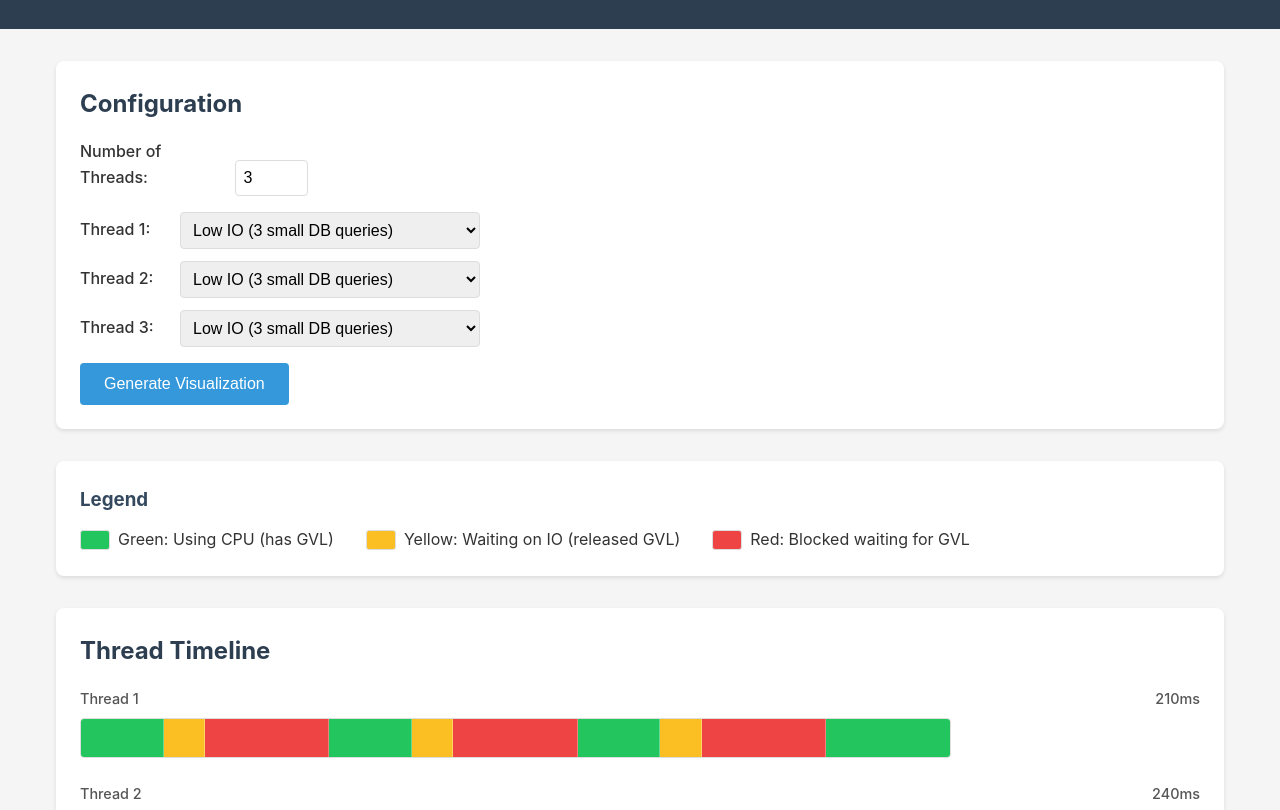
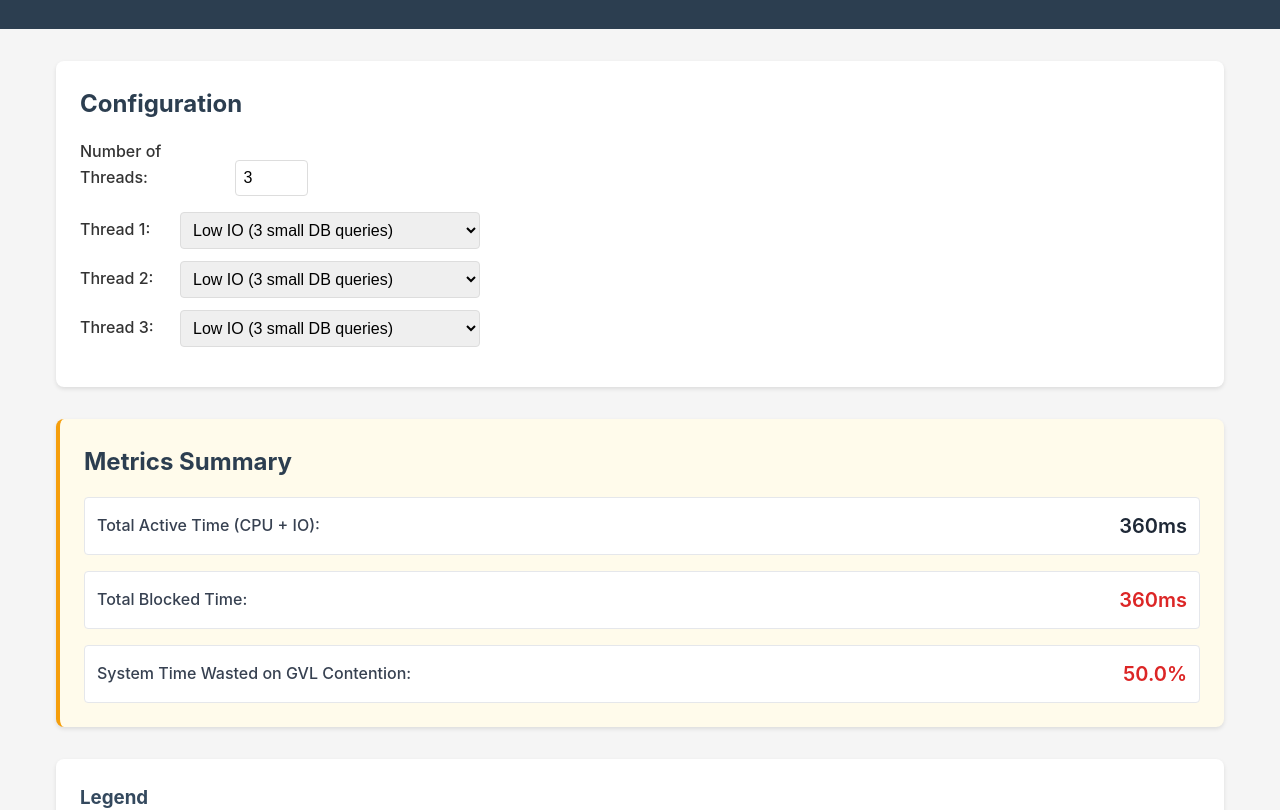
Before and after one commit to fesilvajacquier/rails_threads_visualization, a plain HTML site: page docs/index.html in a window 1280 px wide. Shown: the part 120-930 px from the top of the page. Drawn offline with Linux system fonts and the light colour scheme.

Commit message:
feat: add performance metrics and remove unnecessary UI
Adds comprehensive performance metrics to help users understand GVL
contention impact. Removes "Generate Visualization" button in favor
of automatic real-time updates.

New features:
- Per-thread metrics in labels (Total, Blocked, Active time)
- Metrics Summary section showing system-wide statistics
- Total Active Time (CPU + IO)
- Total Blocked Time with red emphasis
- GVL contention percentage calculation
- Real-time automatic updates when changing configurations

UI improvements:
- Remove unnecessary "Generate Visualization" button
- Automatic updates on any thread config change
- Red emphasis on all blocked time metrics for educational impact
- Amber/yellow background on metrics summary section

Technical changes:
- simulateThreads() now returns {timelines, metrics} object
- Added per-thread metrics: blocked, cpu, io, active, total
- Added aggregate metrics: totalBlocked, totalActive, percentBlocked
- New renderMetricsSummary() function
- Updated renderVisualization() to accept and display metrics

```diff
--- a/docs/index.html
+++ b/docs/index.html
@@ -20,7 +20,11 @@
                 <input type="number" id="thread-count" min="1" max="10" value="3">
             </div>
             <div id="thread-configs"></div>
-            <button id="regenerate">Generate Visualization</button>
+        </section>
+
+        <section id="metrics-summary">
+            <h2>Metrics Summary</h2>
+            <div id="metrics-container"></div>
         </section>
 
         <section id="legend">
--- a/docs/simulation.js
+++ b/docs/simulation.js
@@ -33,7 +33,7 @@ const STATE = {
 /**
  * Simulates concurrent thread execution with GVL contention
  * @param {Array<string>} threadConfigs - Array of profile keys (e.g., ['low-io', 'heavy-io', 'low-io'])
- * @returns {Array<Array<{state: string, startTime: number, duration: number}>>} Timeline for each thread
+ * @returns {{timelines: Array, metrics: Object}} Timelines and calculated metrics
  */
 function simulateThreads(threadConfigs) {
     // Input validation
@@ -42,7 +42,7 @@ function simulateThreads(threadConfigs) {
     }
 
     if (threadConfigs.length === 0) {
-        return [];
+        return { timelines: [], metrics: { perThread: [], aggregate: { totalBlocked: 0, totalActive: 0, percentBlocked: 0 } } };
     }
 
     // Validate all profile keys exist
@@ -164,14 +164,50 @@ function simulateThreads(threadConfigs) {
         currentTime++;  // Increment time at end of each simulation step
     }
 
-    return timelines;
+    // Calculate metrics from timelines
+    const perThreadMetrics = timelines.map((timeline, idx) => {
+        const blocked = timeline.filter(seg => seg.state === STATE.BLOCKED).reduce((sum, seg) => sum + seg.duration, 0);
+        const cpu = timeline.filter(seg => seg.state === STATE.CPU).reduce((sum, seg) => sum + seg.duration, 0);
+        const io = timeline.filter(seg => seg.state === STATE.IO).reduce((sum, seg) => sum + seg.duration, 0);
+        const total = timeline.reduce((sum, seg) => sum + seg.duration, 0);
+        const active = cpu + io;
+
+        return {
+            threadId: idx,
+            blocked,
+            cpu,
+            io,
+            active,
+            total
+        };
+    });
+
+    // Calculate aggregate metrics
+    const totalBlocked = perThreadMetrics.reduce((sum, m) => sum + m.blocked, 0);
+    const totalActive = perThreadMetrics.reduce((sum, m) => sum + m.active, 0);
+    const totalTime = totalBlocked + totalActive;
+    const percentBlocked = totalTime > 0 ? (totalBlocked / totalTime * 100) : 0;
+
+    return {
+        timelines,
+        metrics: {
+            perThread: perThreadMetrics,
+            aggregate: {
+                totalBlocked,
+                totalActive,
+                totalTime,
+                percentBlocked
+            }
+        }
+    };
 }
 
 /**
  * Renders thread timelines as colored bar segments
  * @param {Array<Array<{state: string, startTime: number, duration: number}>>} timelines
+ * @param {Array<Object>} perThreadMetrics - Metrics for each thread
  */
-function renderVisualization(timelines) {
+function renderVisualization(timelines, perThreadMetrics) {
     // Validate timelines parameter is an array
     if (!Array.isArray(timelines)) {
         console.error('renderVisualization: timelines parameter must be an array');
@@ -205,12 +241,17 @@ function renderVisualization(timelines) {
         // Calculate total time for this thread
         const totalTime = timeline.reduce((sum, seg) => sum + seg.duration, 0);
 
+        // Get metrics for this thread
+        const metrics = perThreadMetrics[threadIdx];
+
         // Create label
         const label = document.createElement('div');
         label.className = 'thread-label';
         label.innerHTML = `
             <span>Thread ${threadIdx + 1}</span>
-            <span>${totalTime}ms</span>
+            <span>Total: ${metrics.total}ms</span>
+            <span class="blocked-metric">Blocked: ${metrics.blocked}ms</span>
+            <span>Active: ${metrics.active}ms</span>
         `;
         threadBar.appendChild(label);
 
@@ -245,6 +286,39 @@ function renderVisualization(timelines) {
         threadBar.appendChild(timelineEl);
         container.appendChild(threadBar);
     });
+}
+
+/**
+ * Renders aggregate metrics summary
+ * @param {Object} aggregateMetrics - Aggregate metrics object
+ */
+function renderMetricsSummary(aggregateMetrics) {
+    const container = document.getElementById('metrics-container');
+    if (!container) {
+        console.error('renderMetricsSummary: metrics-container element not found');
+        return;
+    }
+
+    container.innerHTML = '';
+
+    const summaryDiv = document.createElement('div');
+    summaryDiv.className = 'metrics-summary';
+    summaryDiv.innerHTML = `
+        <div class="metric-item">
+            <span class="metric-label">Total Active Time (CPU + IO):</span>
+            <span class="metric-value">${aggregateMetrics.totalActive}ms</span>
+        </div>
+        <div class="metric-item">
+            <span class="metric-label">Total Blocked Time:</span>
+            <span class="metric-value blocked-metric">${aggregateMetrics.totalBlocked}ms</span>
+        </div>
+        <div class="metric-item">
+            <span class="metric-label">System Time Wasted on GVL Contention:</span>
+            <span class="metric-value blocked-metric">${aggregateMetrics.percentBlocked.toFixed(1)}%</span>
+        </div>
+    `;
+
+    container.appendChild(summaryDiv);
 }
 
 /**
@@ -301,8 +375,9 @@ function getThreadConfigs() {
  */
 function updateVisualization() {
     const configs = getThreadConfigs();
-    const timelines = simulateThreads(configs);
-    renderVisualization(timelines);
+    const { timelines, metrics } = simulateThreads(configs);
+    renderVisualization(timelines, metrics.perThread);
+    renderMetricsSummary(metrics.aggregate);
 }
 
 /**
@@ -310,10 +385,9 @@ function updateVisualization() {
  */
 document.addEventListener('DOMContentLoaded', () => {
     const threadCountInput = document.getElementById('thread-count');
-    const regenerateButton = document.getElementById('regenerate');
 
-    if (!threadCountInput || !regenerateButton) {
-        console.error('DOMContentLoaded: Required elements (thread-count or regenerate) not found');
+    if (!threadCountInput) {
+        console.error('DOMContentLoaded: Required elements (thread-count) not found');
         return;
     }
 
@@ -331,11 +405,6 @@ document.addEventListener('DOMContentLoaded', () => {
         }
     });
 
-    // Regenerate on button click
-    regenerateButton.addEventListener('click', () => {
-        updateVisualization();
-    });
-
     // Update when any thread config dropdown changes
     document.getElementById('thread-configs').addEventListener('change', (e) => {
         if (e.target.tagName === 'SELECT') {
--- a/docs/styles.css
+++ b/docs/styles.css
@@ -107,6 +107,44 @@ button:hover {
     background: #2980b9;
 }
 
+/* Metrics Summary Section */
+#metrics-summary {
+    background: #fffbeb;
+    border-left: 4px solid #f59e0b;
+}
+
+.metrics-summary {
+    display: flex;
+    flex-direction: column;
+    gap: 1rem;
+}
+
+.metric-item {
+    display: flex;
+    justify-content: space-between;
+    align-items: center;
+    padding: 0.75rem;
+    background: white;
+    border-radius: 4px;
+    border: 1px solid #e5e7eb;
+}
+
+.metric-label {
+    font-weight: 500;
+    color: #374151;
+}
+
+.metric-value {
+    font-size: 1.25rem;
+    font-weight: 600;
+    color: #1f2937;
+}
+
+.blocked-metric {
+    color: #dc2626 !important;
+    font-weight: 600;
+}
+
 /* Legend Section */
 .legend-items {
     display: flex;
@@ -153,8 +191,15 @@ button:hover {
     margin-bottom: 0.5rem;
     display: flex;
     justify-content: space-between;
+    gap: 1rem;
     font-size: 0.9rem;
     color: #555;
+    flex-wrap: wrap;
+}
+
+.thread-label > span:first-child {
+    font-weight: 600;
+    color: #2c3e50;
 }
 
 .timeline {
```
Also changed, not shown: 1 other file.
